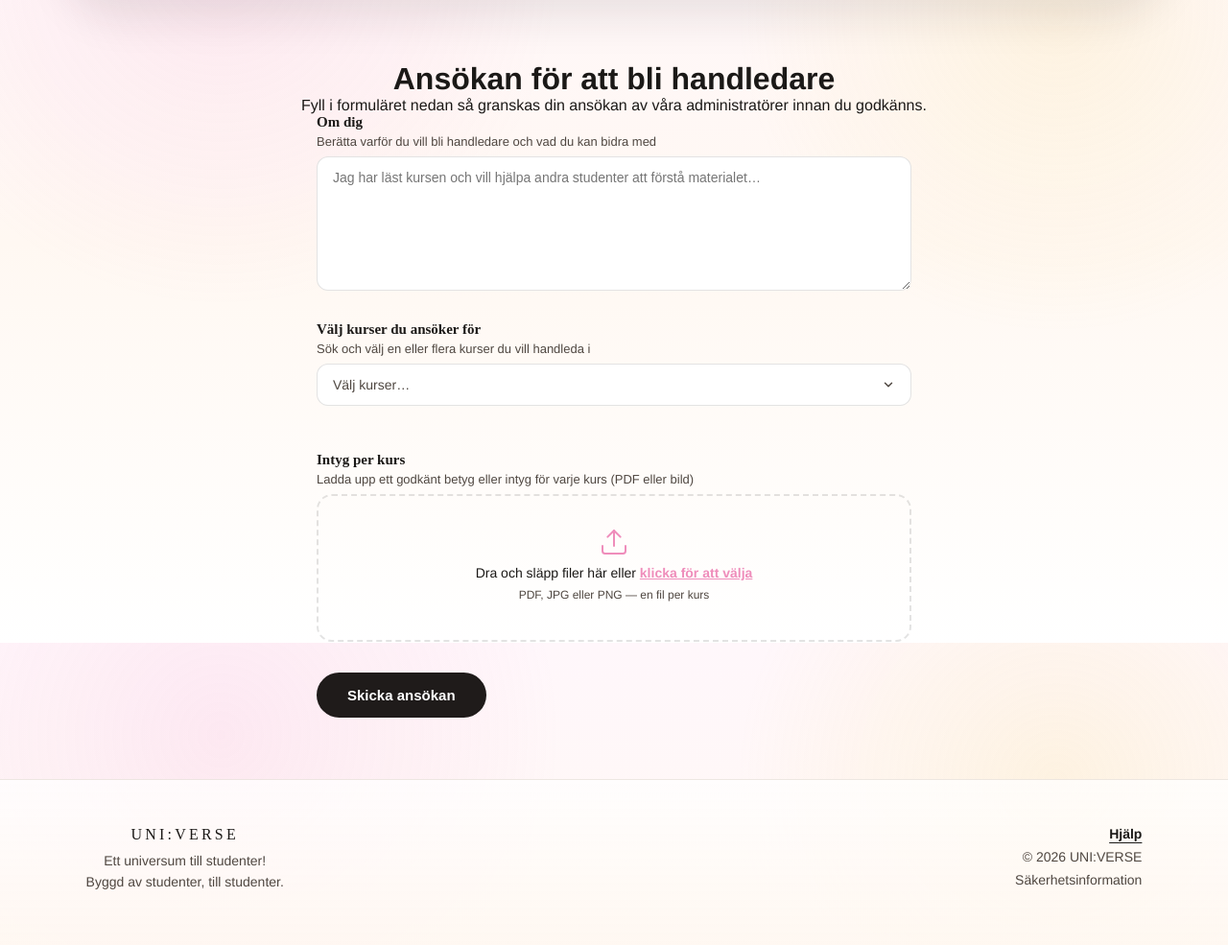
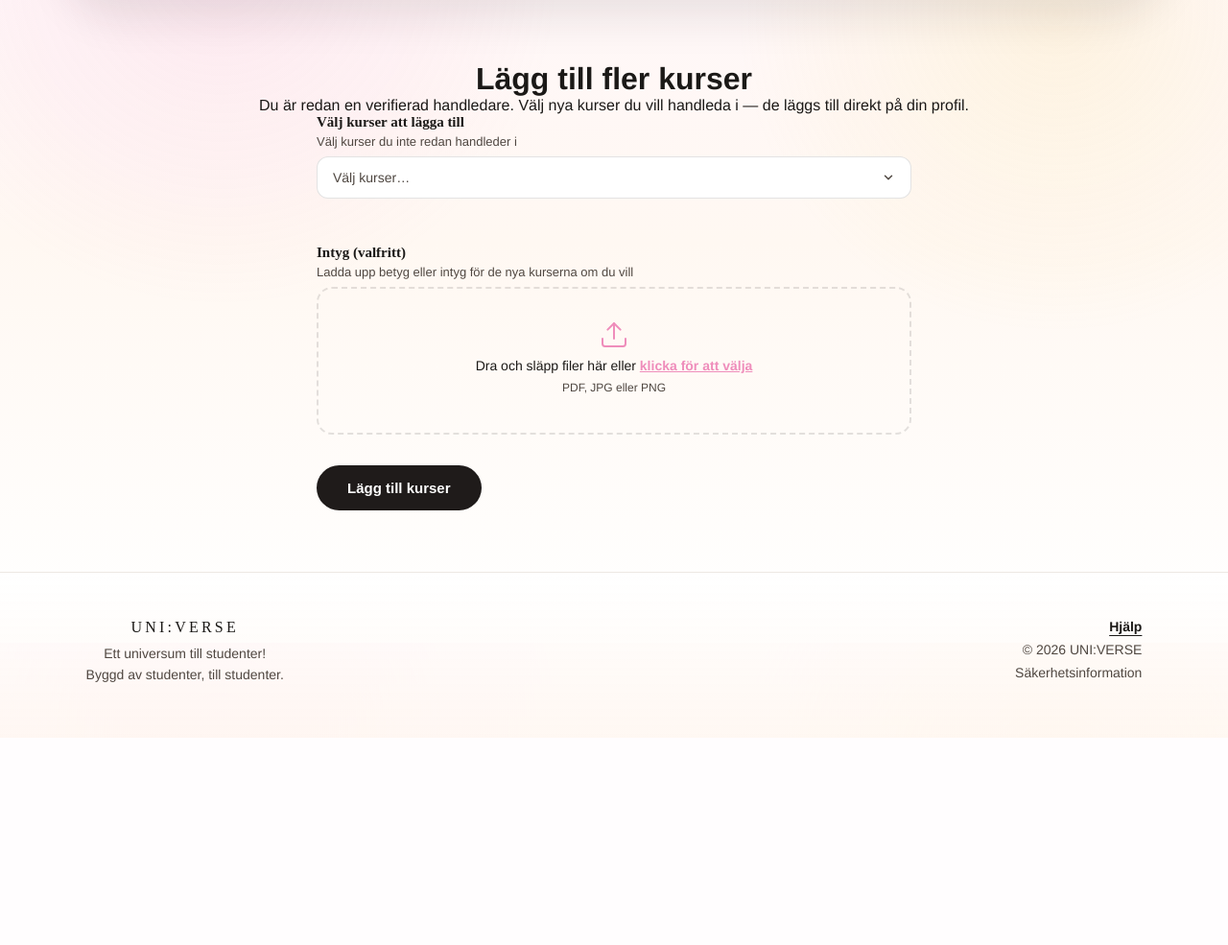
Before and after one commit to EmmaGeorge20/UNIVERSE.web, a Flask app: page /bli-handledare in a window 1280 px wide. Shown: the part 130-1115 px from the top of the page at 96% size. After the commit the page ends 899 px from the top, so only its background shows below. Run offline with Flask 3, Linux system fonts and the light colour scheme; the visitor is signed in with stand-in values (Sample User, id 1); a database or web service that is not in the repository returns one stand-in record (values such as "Sample title"); data that the repository does not hold is empty; some libraries are stand-ins or nearby versions.

Commit message:
små fix

```diff
--- a/app.py
+++ b/app.py
@@ -124,101 +124,131 @@ def bli_handledare():
     if not email:
         return redirect(url_for("auth.login"))
 
+    # Fetch all courses and check if user is already an approved tutor
     kurser = []
+    existing_tutor = None
+    existing_courses = []
     conn = get_connection()
     if conn is not None:
         try:
             cur = conn.cursor()
             cur.execute("SELECT id, course_code, course_name FROM courses ORDER BY course_code")
             kurser = cur.fetchall()
+
+            cur.execute("SELECT t.id, t.status FROM tutors t JOIN users u ON u.id = t.user_id WHERE u.email = %s", (email,))
+            row = cur.fetchone()
+            if row:
+                existing_tutor = {"id": row[0], "status": row[1]}
+                cur.execute("""
+                    SELECT c.id FROM tutor_courses tc
+                    JOIN courses c ON c.id = tc.course_id
+                    WHERE tc.tutor_id = %s
+                """, (row[0],))
+                existing_courses = [r[0] for r in cur.fetchall()]
             cur.close()
         finally:
             conn.close()
 
     if request.method == "POST":
-        bio = request.form.get("bio", "").strip()
         valda_kurser = request.form.getlist("kurser")
         egen_kurs = request.form.get("egen_kurs", "").strip()
-        filer = request.files.getlist("intyg")
-
-        upload_folder = os.path.join("static", "uploads")
-        os.makedirs(upload_folder, exist_ok=True)
 
         conn = get_connection()
         if conn is not None:
             try:
                 cur = conn.cursor()
-
                 cur.execute("SELECT id FROM users WHERE email = %s", (email,))
                 row = cur.fetchone()
                 if not row:
                     return redirect(url_for("home"))
                 user_id = row[0]
 
-                cur.execute("SELECT id FROM tutors WHERE user_id = %s", (user_id,))
-                if cur.fetchone():
+                if existing_tutor and existing_tutor["status"] == "approved":
+                    # Existing approved tutor — add new courses directly
+                    tutor_id = existing_tutor["id"]
+                    upload_folder = os.path.join("static", "uploads")
+                    os.makedirs(upload_folder, exist_ok=True)
+
+                    for kurs_id in valda_kurser:
+                        cur.execute(
+                            "INSERT INTO tutor_courses (tutor_id, course_id) VALUES (%s, %s) ON CONFLICT DO NOTHING",
+                            (tutor_id, int(kurs_id)),
+                        )
+
+                    if egen_kurs:
+                        cur.execute(
+                            "INSERT INTO courses (course_code, course_name) VALUES (%s, %s) ON CONFLICT (course_code) DO NOTHING RETURNING id",
+                            (egen_kurs.upper(), egen_kurs.upper()),
+                        )
+                        result = cur.fetchone()
+                        if not result:
+                            cur.execute("SELECT id FROM courses WHERE course_code = %s", (egen_kurs.upper(),))
+                            result = cur.fetchone()
+                        if result:
+                            cur.execute(
+                                "INSERT INTO tutor_courses (tutor_id, course_id) VALUES (%s, %s) ON CONFLICT DO NOTHING",
+                                (tutor_id, result[0]),
+                            )
+
+                    filer = request.files.getlist("intyg")
+                    for fil in filer:
+                        if fil and fil.filename:
+                            fil.save(os.path.join(upload_folder, f"{tutor_id}_{fil.filename}"))
+
+                    conn.commit()
+                    cur.close()
                     return redirect(url_for("search"))
 
-                cur.execute(
-                    """
-                    INSERT INTO tutors (user_id, bio, rating, session_count, is_active, status)
-                    VALUES (%s, %s, 0.0, 0, FALSE, 'pending')
-                    RETURNING id
-                    """,
-                    (user_id, bio),
-                )
-                tutor_id = cur.fetchone()[0]
+                else:
+                    # New tutor application
+                    cur.execute("SELECT id FROM tutors WHERE user_id = %s", (user_id,))
+                    if cur.fetchone():
+                        return redirect(url_for("search"))
 
-                for kurs_id in valda_kurser:
+                    bio = request.form.get("bio", "").strip()
+                    filer = request.files.getlist("intyg")
+                    upload_folder = os.path.join("static", "uploads")
+                    os.makedirs(upload_folder, exist_ok=True)
+
                     cur.execute(
-                        """
-                        INSERT INTO tutor_courses (tutor_id, course_id)
-                        VALUES (%s, %s)
-                        ON CONFLICT DO NOTHING
-                        """,
-                        (tutor_id, int(kurs_id)),
+                        "INSERT INTO tutors (user_id, bio, rating, session_count, is_active, status) VALUES (%s, %s, 0.0, 0, FALSE, 'pending') RETURNING id",
+                        (user_id, bio),
                     )
+                    tutor_id = cur.fetchone()[0]
 
-                if egen_kurs:
-                    cur.execute(
-                        """
-                        INSERT INTO courses (course_code, course_name)
-                        VALUES (%s, %s)
-                        ON CONFLICT (course_code) DO NOTHING
-                        RETURNING id
-                        """,
-                        (egen_kurs.upper(), egen_kurs.upper()),
-                    )
-                    result = cur.fetchone()
-                    if not result:
+                    for kurs_id in valda_kurser:
                         cur.execute(
-                            "SELECT id FROM courses WHERE course_code = %s",
-                            (egen_kurs.upper(),),
+                            "INSERT INTO tutor_courses (tutor_id, course_id) VALUES (%s, %s) ON CONFLICT DO NOTHING",
+                            (tutor_id, int(kurs_id)),
+                        )
+
+                    if egen_kurs:
+                        cur.execute(
+                            "INSERT INTO courses (course_code, course_name) VALUES (%s, %s) ON CONFLICT (course_code) DO NOTHING RETURNING id",
+                            (egen_kurs.upper(), egen_kurs.upper()),
                         )
                         result = cur.fetchone()
-                    if result:
-                        cur.execute(
-                            """
-                            INSERT INTO tutor_courses (tutor_id, course_id)
-                            VALUES (%s, %s)
-                            ON CONFLICT DO NOTHING
-                            """,
-                            (tutor_id, result[0]),
-                        )
+                        if not result:
+                            cur.execute("SELECT id FROM courses WHERE course_code = %s", (egen_kurs.upper(),))
+                            result = cur.fetchone()
+                        if result:
+                            cur.execute(
+                                "INSERT INTO tutor_courses (tutor_id, course_id) VALUES (%s, %s) ON CONFLICT DO NOTHING",
+                                (tutor_id, result[0]),
+                            )
 
-                for fil in filer:
-                    if fil and fil.filename:
-                        filename = f"{tutor_id}_{fil.filename}"
-                        fil.save(os.path.join(upload_folder, filename))
+                    for fil in filer:
+                        if fil and fil.filename:
+                            fil.save(os.path.join(upload_folder, f"{tutor_id}_{fil.filename}"))
 
-                conn.commit()
-                cur.close()
+                    conn.commit()
+                    cur.close()
+                    return redirect(url_for("search"))
+
             finally:
                 conn.close()
 
-        return redirect(url_for("search"))
-
-    return render_template("become_tutor.html", kurser=kurser)
+    return render_template("become_tutor.html", kurser=kurser, existing_tutor=existing_tutor, existing_courses=existing_courses)
 
 
 def send_notification(user_id, message):
--- a/static/style.css
+++ b/static/style.css
@@ -3356,6 +3356,33 @@ select:focus {
   text-shadow: 0 1px 4px rgba(0,0,0,0.3);
 }
 
+.profile-courses-list {
+  display: flex;
+  flex-wrap: wrap;
+  gap: 8px;
+  margin-top: 4px;
+}
+
+.profile-course-tag {
+  background: var(--accent-soft);
+  color: var(--brand-pink);
+  border: 1px solid rgba(208,93,110,0.2);
+  border-radius: 999px;
+  padding: 4px 14px;
+  font-size: 13px;
+  font-weight: 600;
+}
+
+.profile-add-courses-link {
+  font-size: 13px;
+  font-weight: 600;
+  color: var(--brand-pink);
+  text-decoration: none;
+}
+.profile-add-courses-link:hover {
+  text-decoration: underline;
+}
+
 /* =========================================================
    MARKNADSPLATS
    ========================================================= */
--- a/templates/become_tutor.html
+++ b/templates/become_tutor.html
@@ -2,6 +2,81 @@
 {% block body %}
 
 <main class="search-main">
+
+{% if existing_tutor and existing_tutor.status == 'approved' %}
+
+  <div class="search-hero">
+    <h1>Lägg till fler kurser</h1>
+    <p class="search-sub">Du är redan en verifierad handledare. Välj nya kurser du vill handleda i — de läggs till direkt på din profil.</p>
+  </div>
+
+  <div class="bli-handledare-wrap">
+    <form method="POST" action="/bli-handledare" class="bli-handledare-form" enctype="multipart/form-data">
+
+      <div class="bli-field">
+        <label>Välj kurser att lägga till</label>
+        <p class="bli-field-hint">Välj kurser du inte redan handleder i</p>
+
+        <div class="kurs-dropdown-wrap" id="kursDropdownWrap">
+          <div class="kurs-dropdown-trigger" id="kursDropdownTrigger">
+            <span id="kursDropdownLabel">Välj kurser…</span>
+            <svg width="14" height="14" viewBox="0 0 24 24" fill="none" stroke="currentColor" stroke-width="2.5" stroke-linecap="round" stroke-linejoin="round"><polyline points="6 9 12 15 18 9"/></svg>
+          </div>
+          <div class="kurs-dropdown-panel" id="kursDropdownPanel">
+            <div class="kurs-search-wrap">
+              <svg width="14" height="14" viewBox="0 0 24 24" fill="none" stroke="currentColor" stroke-width="2" stroke-linecap="round" stroke-linejoin="round"><circle cx="11" cy="11" r="8"/><line x1="21" y1="21" x2="16.65" y2="16.65"/></svg>
+              <input type="text" id="kursSearch" placeholder="Sök kurs…" autocomplete="off" />
+            </div>
+            <div class="kurs-options-list" id="kursOptionsList">
+              {% for kurs in kurser %}
+              {% if kurs[0] not in existing_courses %}
+              <label class="kurs-option" data-name="{{ kurs[1]|lower }} {{ kurs[2]|lower }}">
+                <input type="checkbox" name="kurser" value="{{ kurs[0] }}" class="kurs-cb" />
+                <span class="kurs-option-check">
+                  <svg width="10" height="10" viewBox="0 0 12 12" fill="none">
+                    <polyline points="2,6 5,9 10,3" stroke="white" stroke-width="2" stroke-linecap="round" stroke-linejoin="round"/>
+                  </svg>
+                </span>
+                <span class="kurs-option-text">
+                  <strong>{{ kurs[1] }}</strong>
+                  <small>{{ kurs[2] }}</small>
+                </span>
+              </label>
+              {% endif %}
+              {% endfor %}
+            </div>
+          </div>
+        </div>
+        <div class="kurs-selected-tags" id="kursSelectedTags"></div>
+      </div>
+
+      <div class="bli-field">
+        <label for="intyg">Intyg (valfritt)</label>
+        <p class="bli-field-hint">Ladda upp betyg eller intyg för de nya kurserna om du vill</p>
+        <div class="bli-upload-area" id="uploadArea">
+          <input type="file" name="intyg" id="intyg" multiple accept=".pdf,.jpg,.jpeg,.png" class="bli-file-input" />
+          <div class="bli-upload-inner">
+            <svg width="32" height="32" viewBox="0 0 24 24" fill="none" stroke="currentColor" stroke-width="1.5" stroke-linecap="round" stroke-linejoin="round"><path d="M21 15v4a2 2 0 0 1-2 2H5a2 2 0 0 1-2-2v-4"/><polyline points="17 8 12 3 7 8"/><line x1="12" y1="3" x2="12" y2="15"/></svg>
+            <p>Dra och släpp filer här eller <span>klicka för att välja</span></p>
+            <small>PDF, JPG eller PNG</small>
+          </div>
+          <div class="bli-file-list" id="fileList"></div>
+        </div>
+      </div>
+
+      <button type="submit" class="bli-submit-btn">Lägg till kurser</button>
+
+    </form>
+  </div>
+
+{% elif existing_tutor and existing_tutor.status == 'pending' %}
+
+  <div class="search-hero">
+    <h1>Ansökan skickad</h1>
+    <p class="search-sub">Din ansökan granskas av våra administratörer. Du får en notifikation när den är godkänd.</p>
+  </div>
+
+{% else %}
 
   <div class="search-hero">
     <h1>Ansökan för att bli handledare</h1>
@@ -14,13 +89,7 @@
       <div class="bli-field">
         <label for="bio">Om dig</label>
         <p class="bli-field-hint">Berätta varför du vill bli handledare och vad du kan bidra med</p>
-        <textarea
-          id="bio"
-          name="bio"
-          rows="5"
-          placeholder="Jag har läst kursen och vill hjälpa andra studenter att förstå materialet…"
-          required
-        ></textarea>
+        <textarea id="bio" name="bio" rows="5" placeholder="Jag har läst kursen och vill hjälpa andra studenter att förstå materialet…" required></textarea>
       </div>
 
       <div class="bli-field">
@@ -32,7 +101,6 @@
             <span id="kursDropdownLabel">Välj kurser…</span>
             <svg width="14" height="14" viewBox="0 0 24 24" fill="none" stroke="currentColor" stroke-width="2.5" stroke-linecap="round" stroke-linejoin="round"><polyline points="6 9 12 15 18 9"/></svg>
           </div>
-
           <div class="kurs-dropdown-panel" id="kursDropdownPanel">
             <div class="kurs-search-wrap">
               <svg width="14" height="14" viewBox="0 0 24 24" fill="none" stroke="currentColor" stroke-width="2" stroke-linecap="round" stroke-linejoin="round"><circle cx="11" cy="11" r="8"/><line x1="21" y1="21" x2="16.65" y2="16.65"/></svg>
@@ -56,23 +124,14 @@
             </div>
           </div>
         </div>
-
         <div class="kurs-selected-tags" id="kursSelectedTags"></div>
       </div>
-
 
       <div class="bli-field">
         <label>Intyg per kurs</label>
         <p class="bli-field-hint">Ladda upp ett godkänt betyg eller intyg för varje kurs (PDF eller bild)</p>
         <div class="bli-upload-area" id="uploadArea">
-          <input
-            type="file"
-            name="intyg"
-            id="intyg"
-            multiple
-            accept=".pdf,.jpg,.jpeg,.png"
-            class="bli-file-input"
-          />
+          <input type="file" name="intyg" id="intyg" multiple accept=".pdf,.jpg,.jpeg,.png" class="bli-file-input" />
           <div class="bli-upload-inner">
             <svg width="32" height="32" viewBox="0 0 24 24" fill="none" stroke="currentColor" stroke-width="1.5" stroke-linecap="round" stroke-linejoin="round"><path d="M21 15v4a2 2 0 0 1-2 2H5a2 2 0 0 1-2-2v-4"/><polyline points="17 8 12 3 7 8"/><line x1="12" y1="3" x2="12" y2="15"/></svg>
             <p>Dra och släpp filer här eller <span>klicka för att välja</span></p>
@@ -87,43 +146,40 @@
     </form>
   </div>
 
+{% endif %}
+
 </main>
 
 <script>
-  // Dropdown toggle
   const trigger = document.getElementById('kursDropdownTrigger');
   const panel = document.getElementById('kursDropdownPanel');
   const wrap = document.getElementById('kursDropdownWrap');
   const label = document.getElementById('kursDropdownLabel');
   const tagsContainer = document.getElementById('kursSelectedTags');
   const searchInput = document.getElementById('kursSearch');
-  const options = document.querySelectorAll('.kurs-option');
 
+  if (trigger) {
     trigger.addEventListener('click', (e) => {
       e.stopPropagation();
       wrap.classList.toggle('open');
       if (wrap.classList.contains('open')) searchInput.focus();
     });
-
     document.addEventListener('click', (e) => {
       if (!wrap.contains(e.target)) wrap.classList.remove('open');
     });
-
-  // Search filter
     searchInput.addEventListener('input', () => {
       const q = searchInput.value.toLowerCase();
-    options.forEach(opt => {
+      document.querySelectorAll('.kurs-option').forEach(opt => {
         opt.style.display = opt.dataset.name.includes(q) ? '' : 'none';
       });
     });
-
-  // Checkbox change → update tags and label
     document.querySelectorAll('.kurs-cb').forEach(cb => {
       cb.addEventListener('change', () => {
         cb.closest('.kurs-option').classList.toggle('selected', cb.checked);
         updateTags();
       });
     });
+  }
 
   function updateTags() {
     const checked = document.querySelectorAll('.kurs-cb:checked');
@@ -142,20 +198,16 @@
       tagsContainer.appendChild(tag);
     });
     const count = checked.length;
-    label.textContent = count === 0 ? 'Välj kurser…' : `${count} kurs${count > 1 ? 'er' : ''} valda`;
+    if (label) label.textContent = count === 0 ? 'Välj kurser…' : `${count} kurs${count > 1 ? 'er' : ''} valda`;
   }
 
-  // File upload
   const fileInput = document.getElementById('intyg');
   const fileList = document.getElementById('fileList');
   const uploadArea = document.getElementById('uploadArea');
 
+  if (fileInput) {
     fileInput.addEventListener('change', updateFileList);
-
-  uploadArea.addEventListener('dragover', (e) => {
-    e.preventDefault();
-    uploadArea.classList.add('drag-over');
-  });
+    uploadArea.addEventListener('dragover', (e) => { e.preventDefault(); uploadArea.classList.add('drag-over'); });
     uploadArea.addEventListener('dragleave', () => uploadArea.classList.remove('drag-over'));
     uploadArea.addEventListener('drop', (e) => {
       e.preventDefault();
@@ -163,6 +215,7 @@
       fileInput.files = e.dataTransfer.files;
       updateFileList();
     });
+  }
 
   function updateFileList() {
     fileList.innerHTML = '';
```
Also changed, not shown: templates/profile.html (+23 -0 lines), user_profile.py (+18 -3 lines). Lines whose indentation alone changed are shown as unchanged.
